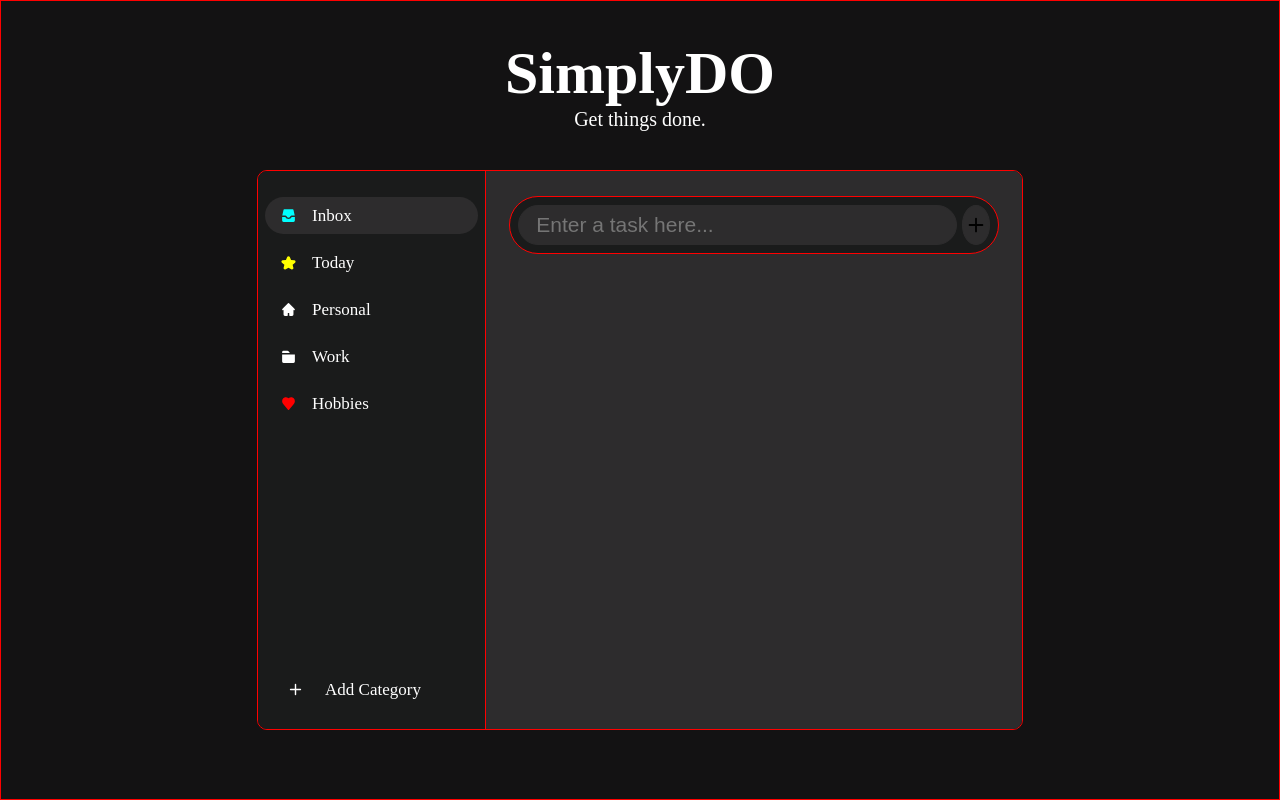
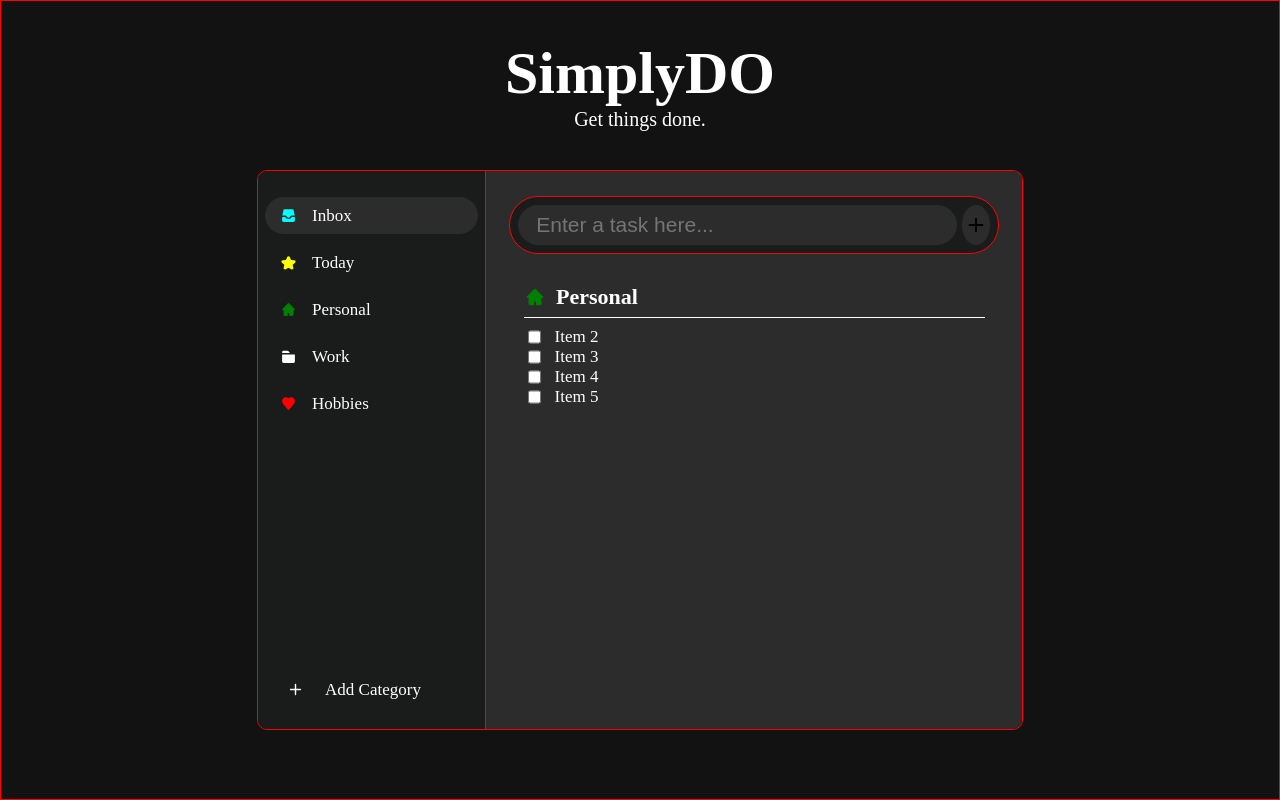
Before and after one commit to a-d14/SimplyDO, a website built with Parcel: page index.html in a window 1280 px wide. Built offline with nearby package versions, Linux system fonts and the light colour scheme.

Commit message:
Started to-do list styling

```diff
--- a/index.html
+++ b/index.html
@@ -28,7 +28,7 @@
                         Today
                     </div>
                     <div class="main__navigation--item">
-                        <svg class="w-6 h-6 text-gray-800 dark:text-white icon icon--small icon--personal" aria-hidden="true" xmlns="http://www.w3.org/2000/svg" width="24" height="24" fill="currentColor" viewBox="0 0 24 24">
+                        <svg class="w-6 h-6 text-gray-800 dark:text-white icon icon--small icon--house" aria-hidden="true" xmlns="http://www.w3.org/2000/svg" width="24" height="24" fill="currentColor" viewBox="0 0 24 24">
                             <path fill-rule="evenodd" d="M11.293 3.293a1 1 0 0 1 1.414 0l6 6 2 2a1 1 0 0 1-1.414 1.414L19 12.414V19a2 2 0 0 1-2 2h-3a1 1 0 0 1-1-1v-3h-2v3a1 1 0 0 1-1 1H7a2 2 0 0 1-2-2v-6.586l-.293.293a1 1 0 0 1-1.414-1.414l2-2 6-6Z" clip-rule="evenodd"/>
                         </svg>
                         Personal
@@ -79,8 +79,34 @@
                         </svg>
                     </button> -->
                 </form>
-                <ul class="main__list--items" id="list-items">
-                </ul>
+                <div class="main__list--items">
+                    <div class="main__list--items__category">
+                        <h2 class="main__list--items__category--header">
+                            <svg class="w-6 h-6 text-gray-800 dark:text-white icon icon--medium icon--house" aria-hidden="true" xmlns="http://www.w3.org/2000/svg" width="24" height="24" fill="currentColor" viewBox="0 0 24 24">
+                                <path fill-rule="evenodd" d="M11.293 3.293a1 1 0 0 1 1.414 0l6 6 2 2a1 1 0 0 1-1.414 1.414L19 12.414V19a2 2 0 0 1-2 2h-3a1 1 0 0 1-1-1v-3h-2v3a1 1 0 0 1-1 1H7a2 2 0 0 1-2-2v-6.586l-.293.293a1 1 0 0 1-1.414-1.414l2-2 6-6Z" clip-rule="evenodd"/>
+                            </svg>
+                            Personal
+                        </h2>
+                        <ul class="main__list--items__category--items" id="list-items">
+                            <li class="main__list--items__category--items__item">
+                                <input type="checkbox" />
+                                <p>Item 2</p>
+                            </li>
+                            <li class="main__list--items__category--items__item">
+                                <input type="checkbox" />
+                                <p>Item 3</p>
+                            </li>
+                            <li class="main__list--items__category--items__item">
+                                <input type="checkbox" />
+                                <p>Item 4</p>
+                            </li>
+                            <li class="main__list--items__category--items__item">
+                                <input type="checkbox" />
+                                <p>Item 5</p>
+                            </li>
+                        </ul>
+                    </div>
+                </div>
             </div>
         </main>
         <script src="./src/js/controller.js" type="module"></script>
--- a/src/sass/_base.scss
+++ b/src/sass/_base.scss
@@ -96,6 +96,36 @@ body {
                 }
             }
         }
+
+        &--items {
+
+            &__category {
+
+                margin-top: 2rem;
+
+                padding: 2% 3%;
+
+                &--header {
+                    display: flex;
+                    align-items: center;
+                    gap: 1rem;
+                    border-bottom: 1px solid white;
+                    padding-bottom: 0.7rem;
+                }
+
+                &--items {
+
+                    list-style-type: none;
+                    padding: 2% 0.9%;
+
+                    &__item {
+                        display: flex;
+                        gap: 1.35rem;
+                    }
+                }
+
+            }
+        }
     }
 
 
--- a/src/sass/_components.scss
+++ b/src/sass/_components.scss
@@ -47,7 +47,8 @@
             position: relative;
 
             &:hover {
-                background-color: inherit;
+                cursor: pointer;
+                background-color: #1A1B1B;
             }
 
             &__button {
--- a/src/sass/_utilities.scss
+++ b/src/sass/_utilities.scss
@@ -1,3 +1,11 @@
+h2 {
+    font-size: 2.2rem;
+}
+
+p {
+    font-size: 1.7rem;
+}
+
 .icon {
     background-color: inherit;
     border: none;
@@ -19,6 +27,10 @@
 
     &--heart {
         fill: red;
+    }
+
+    &--house {
+        fill: green;
     }
 
     &--star {
```
Also changed, not shown: dist/index.html, style.css, 3 other files.
